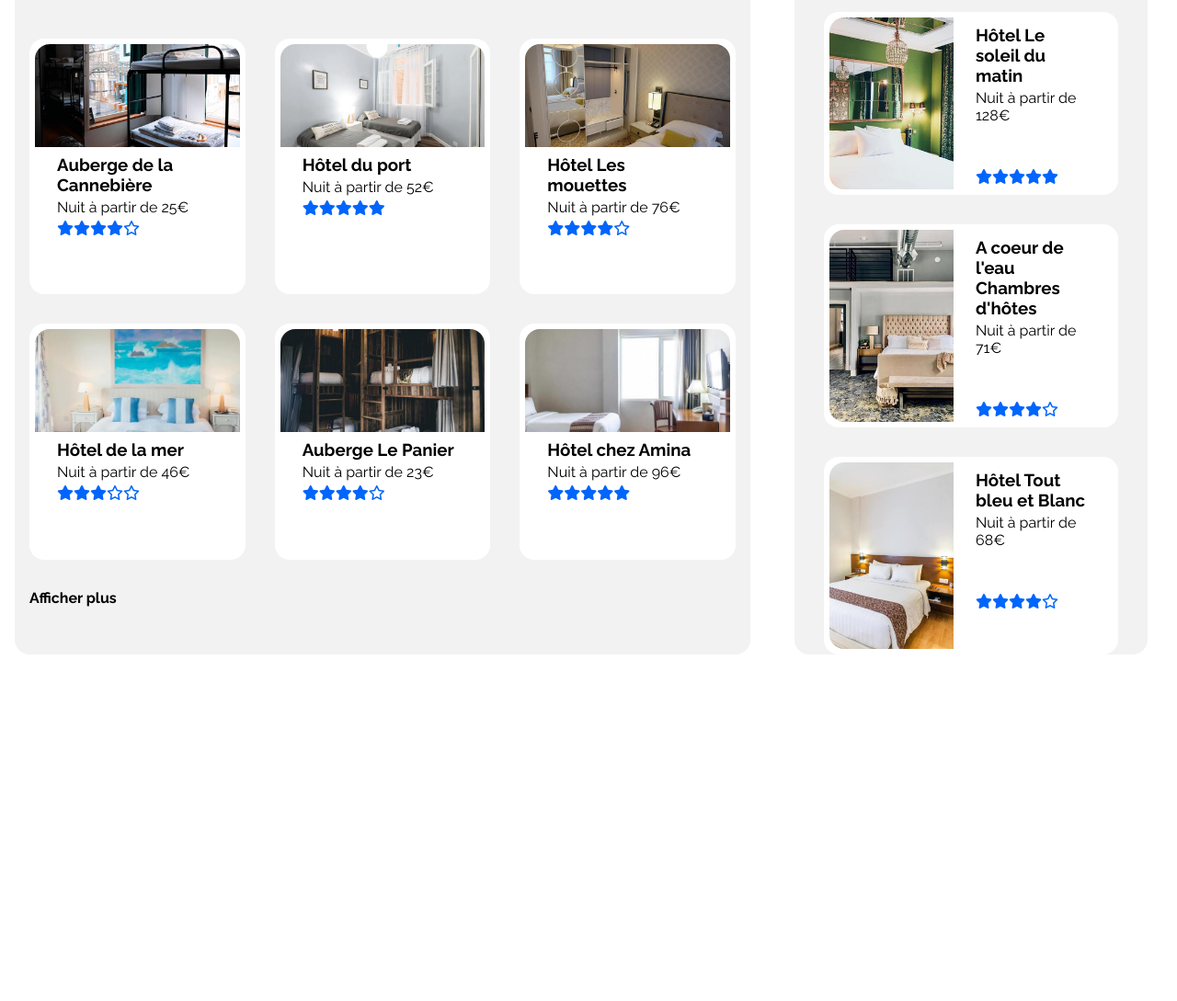
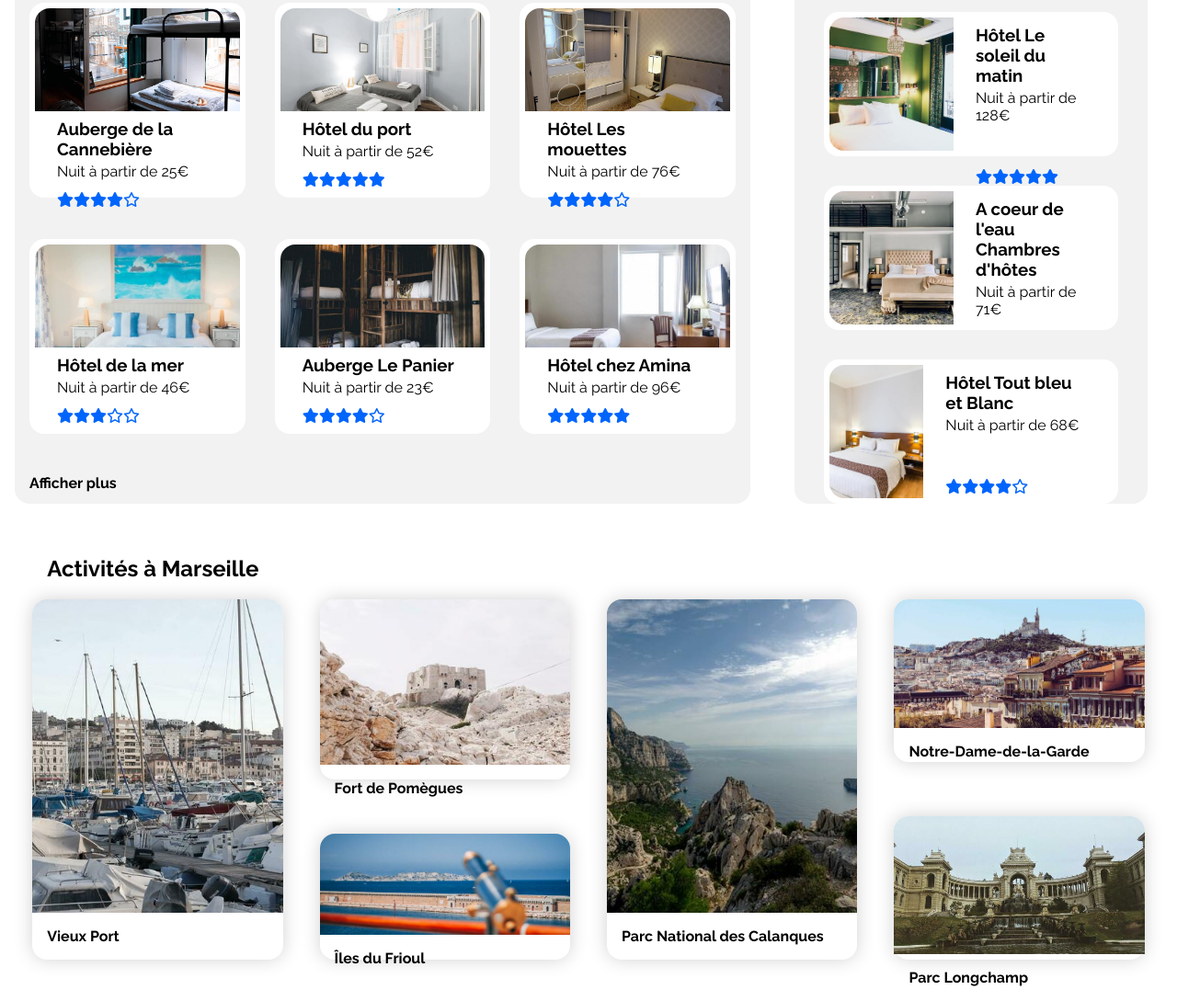
Before and after one commit to BenjaminZilliox/BenjaminZilliox_2_06072021, a plain HTML site: page index.html in a window 1280 px wide. Shown: the part 487-1576 px from the top of the page at 92% size. Before the commit the page ends 1199 px from the top, so only its background shows below. Drawn offline with Linux system fonts and the light colour scheme.

Commit message:
style partie Activité

```diff
--- a/index.html
+++ b/index.html
@@ -286,5 +286,64 @@
         </div>
       </div>
     </section>
+
+    <!-- Activités -->
+    <section class="activity">
+      <h2 class="activitytitle" id="activity">Activités à Marseille</h2>
+      <div class="activitycard activity1">
+        <img
+          class="imgactivity1"
+          src="images/activites/4_small/reno-laithienne-QUgJhdY5Fyk-unsplash.jpg"
+          alt="Vieux Port"
+        />
+        <div class="activityname">Vieux Port</div>
+      </div>
+      <div class="column2">
+        <div class="activitycard activity2">
+          <img
+            class="imgactivity2"
+            src="images/activites/4_small/paul-hermann-QFTrLdQIRhI-unsplash.jpg"
+            alt="Fort de Pomègues"
+          />
+          <div class="activityname">Fort de Pomègues</div>
+        </div>
+
+        <div class="activitycard activity3">
+          <img
+            class="imgactivity3"
+            src="images/activites/4_small/kevin-hikari-rV_Qd1l-VXg-unsplash.jpg"
+            alt="îles du frioul"
+          />
+          <div class="activityname">Îles du Frioul</div>
+        </div>
+      </div>
+      <div class="activitycard activity4">
+        <img
+          class="imgactivity4"
+          src="images/activites/4_small/kilyan-sockalingum-NR8-cBCN3aI-unsplash.jpg"
+          alt="parc national des calanques"
+        />
+        <div class="activityname">Parc National des Calanques</div>
+      </div>
+      <div class="column4">
+        <div class="activitycard activity5">
+          <img
+            class="imgactivity5"
+            src="images/activites/4_small/florian-wehde-xW9e8gdotxI-unsplash.jpg"
+            alt="notre dame de la garde"
+          />
+          <div class="activityname">Notre-Dame-de-la-Garde</div>
+        </div>
+
+        <div class="activitycard activity6">
+          <img
+            class="imgactivity6"
+            src="images/activites/4_small/lena-paulin-wH2-EJoDcV0-unsplash.jpg"
+            alt="parc Longchamp"
+          />
+          <div class="activityname">Parc Longchamp</div>
+        </div>
+      </div>
+    </section>
   </body>
 </html>
--- a/style.css
+++ b/style.css
@@ -252,7 +252,7 @@ body {
   margin: 0.5rem;
 }
 
-/* Section Hébergement */
+/********************* Section Hébergement **********************/
 
 .hosting {
   display: grid;
@@ -272,7 +272,7 @@ body {
 
 .hostingtitle {
   grid-column: 1/-1;
-  margin: 1rem 0 0 1rem;
+  margin: 1rem 0 0 0.5rem;
 }
 
 .imghotel {
@@ -287,6 +287,7 @@ body {
   background-color: white;
   padding: 0.375rem;
   border-radius: 1rem;
+  max-height: 200px;
   cursor: pointer;
   transition: 0.3s;
 }
@@ -309,7 +310,7 @@ body {
 .stars {
   display: flex;
   color: #0065fc;
-  margin: 0 0.75rem 0.25rem 0.75rem;
+  margin: 0.75rem 0.75rem 0.25rem 0.75rem;
 }
 
 .showmore {
@@ -318,7 +319,7 @@ body {
   font-weight: bold;
 }
 
-/* Section Les plus populaire */
+/********************* Section Les plus populaire *********************/
 
 .mostpopular {
   display: grid;
@@ -353,6 +354,7 @@ body {
   border-radius: 1rem;
   margin: 0 2rem;
   padding: 0.375rem;
+  max-height: 145px;
   cursor: pointer;
   transition: 0.3s;
 }
@@ -364,3 +366,112 @@ body {
 .popular .stars {
   margin-top: 3rem;
 }
+
+/***************** Section Activités ****************/
+
+.activity {
+  display: grid;
+  grid-template-columns: repeat(4, 1fr);
+  grid-column-gap: 2.5rem;
+  margin: 2.2rem;
+}
+
+.activitycard {
+  display: flex;
+  flex-direction: column;
+  border-radius: 1rem;
+  box-shadow: 0 0 20px #0000002e;
+  cursor: pointer;
+  transition: 0.3s;
+}
+
+.activitycard:hover {
+  transform: scale(1.02);
+}
+
+.activitytitle {
+  grid-column: 1/-1;
+  margin-left: 1rem;
+}
+
+.activityname {
+  font-weight: 700;
+  padding: 1rem;
+}
+
+.column2 {
+  display: flex;
+  flex-direction: column;
+  justify-content: space-between;
+}
+
+.activity2 {
+  height: 50%;
+  border-radius: 1rem;
+}
+
+.activity3 {
+  height: 35%;
+}
+
+.column4 {
+  display: flex;
+  flex-direction: column;
+  justify-content: space-between;
+}
+
+.activity5 {
+  height: 45%;
+}
+
+.activity6 {
+  height: 40%;
+}
+
+.imgactivity1 {
+  object-fit: cover;
+  max-height: 390px;
+  height: 100%;
+  width: 100%;
+  border-radius: 1rem 1rem 0 0;
+}
+
+.imgactivity2 {
+  object-fit: cover;
+  max-height: 180px;
+  height: 100%;
+  width: 100%;
+  border-radius: 1rem 1rem 0 0;
+}
+
+.imgactivity3 {
+  object-fit: cover;
+  max-height: 110px;
+  height: 100%;
+  width: 100%;
+  border-radius: 1rem 1rem 0 0;
+}
+
+.imgactivity4 {
+  object-fit: cover;
+  max-height: 390px;
+  height: 100%;
+  width: 100%;
+  border-radius: 1rem 1rem 0 0;
+}
+
+.imgactivity5 {
+  object-fit: cover;
+  max-height: 140px;
+  height: 100%;
+  width: 100%;
+  border-radius: 1rem 1rem 0 0;
+}
+
+.imgactivity6 {
+  object-fit: cover;
+  max-height: 150px;
+  height: 100%;
+  width: 100%;
+  border-radius: 1rem 1rem 0 0;
+}
```
